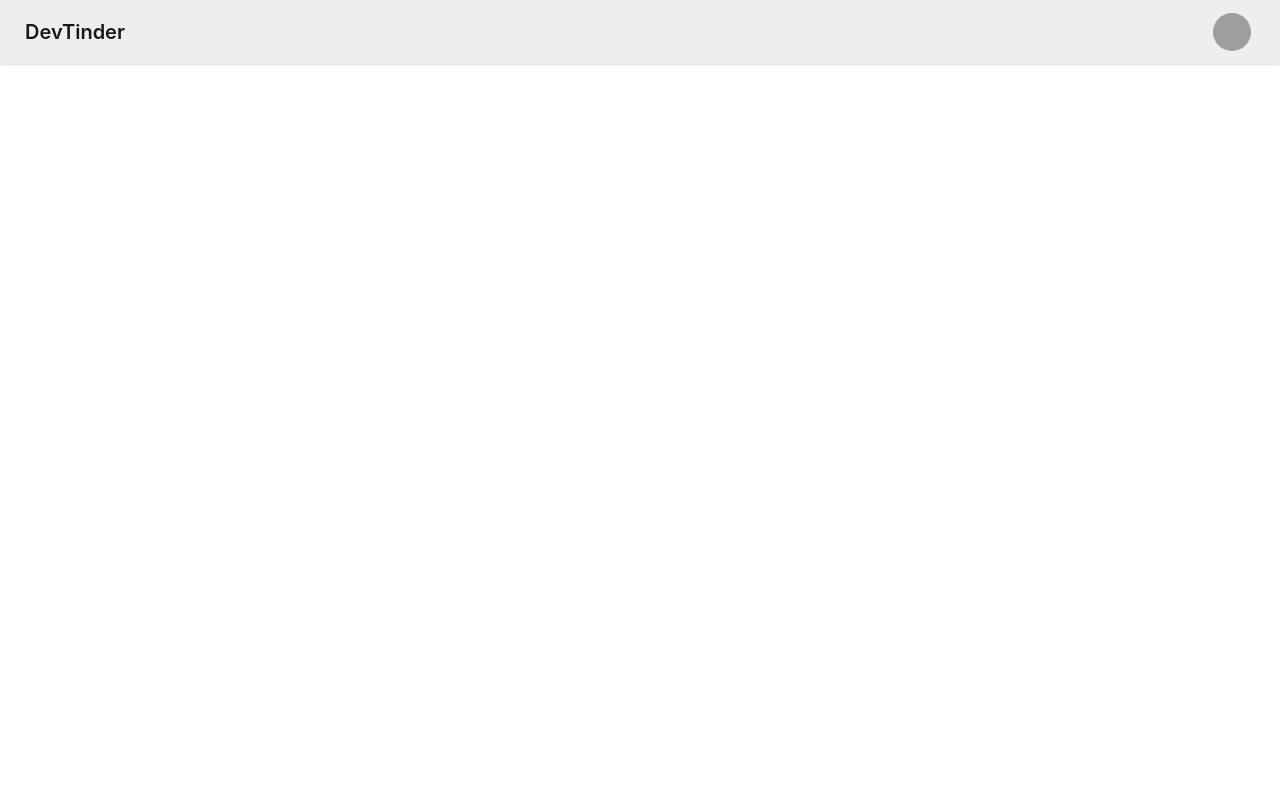
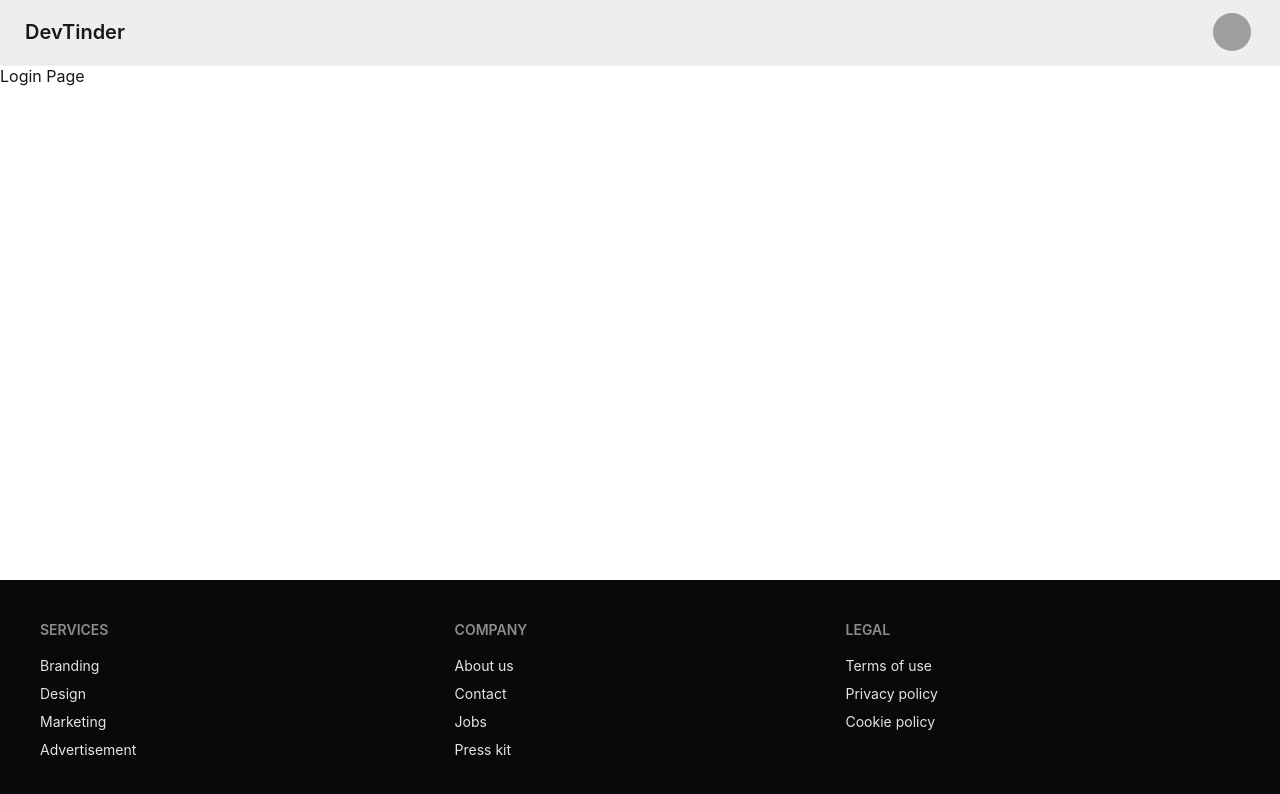
Before and after one commit to keerthanayadlapalli/DevTinder1, a React (Vite) app: page /login in a window 1280 px wide. Shown: the top 794 px of the page. Built offline with nearby package versions, Linux system fonts and the light colour scheme; grey boxes are pictures that could not be loaded.

Commit message:
Learnt about routing and also about the concept of Outlet

```diff
--- a/package.json
+++ b/package.json
@@ -13,6 +13,8 @@
     "@tailwindcss/vite": "^4.3.3",
     "react": "^19.2.7",
     "react-dom": "^19.2.7",
+    "react-router": "^8.3.1",
+    "react-router-dom": "^7.18.3",
     "tailwindcss": "^4.3.3"
   },
   "devDependencies": {
--- a/src/App.jsx
+++ b/src/App.jsx
@@ -1,38 +1,23 @@
+import {BrowserRouter,Routes,Route} from 'react-router-dom';
+import Body from './Body';
+import Login from './Login';
+import Profile from './Profile';
 function App() {
 
   return (
     <>
-      <div className="navbar bg-base-300 shadow-sm">
-  <div className="flex-1">
-    <a className="btn btn-ghost text-xl">DevTinder</a>
-  </div>
-  <div className="flex gap-2">
+      <BrowserRouter basename='/'>
+      <Routes>
+        <Route path ='/' element= {<Body />}>
+        <Route path ='/login' element= {<Login />}></Route>
+        <Route path ='/profile' element= {<Profile />}></Route>
+        </Route>
 
-    <div className="dropdown dropdown-end mx-5">
-      <div tabIndex={0} role="button" className="btn btn-ghost btn-circle avatar">
-        <div className="w-10 rounded-full">
-          <img
-            alt="Tailwind CSS Navbar component"
-            src="https://img.daisyui.com/images/stock/photo-1534528741775-53994a69daeb.webp" />
-        </div>
-      </div>
-      <ul
-        tabIndex={-1}
-        className="menu menu-sm dropdown-content bg-base-100 rounded-box z-1 mt-3 w-52 p-2 shadow">
-        <li>
-          <a className="justify-between">
-            Profile
-            <span className="badge">New</span>
-          </a>
-        </li>
-        <li><a>Settings</a></li>
-        <li><a>Logout</a></li>
-      </ul>
-    </div>
-  </div>
-</div>
+        </Routes>
+      </BrowserRouter>
+
     </>
   )
 }
 
-export default App
+export default App;
--- /dev/null
+++ b/src/Body.jsx
@@ -0,0 +1,16 @@
+import React from 'react'
+import Navbar from './Navbar';
+import { Outlet } from 'react-router-dom';
+import Footer from './Footer';
+
+const Body = () => {
+  return (
+    <div>
+      <Navbar />
+      <Outlet />
+      <Footer />
+    </div>
+  )
+}
+
+export default Body;
--- /dev/null
+++ b/src/Footer.jsx
@@ -0,0 +1,30 @@
+import React from 'react'
+
+const Footer = () => {
+  return (
+    <footer className="footer sm:footer-horizontal bg-neutral text-neutral-content p-10 fixed bottom-0 w-full">
+  <nav>
+    <h6 className="footer-title">Services</h6>
+    <a className="link link-hover">Branding</a>
+    <a className="link link-hover">Design</a>
+    <a className="link link-hover">Marketing</a>
+    <a className="link link-hover">Advertisement</a>
+  </nav>
+  <nav>
+    <h6 className="footer-title">Company</h6>
+    <a className="link link-hover">About us</a>
+    <a className="link link-hover">Contact</a>
+    <a className="link link-hover">Jobs</a>
+    <a className="link link-hover">Press kit</a>
+  </nav>
+  <nav>
+    <h6 className="footer-title">Legal</h6>
+    <a className="link link-hover">Terms of use</a>
+    <a className="link link-hover">Privacy policy</a>
+    <a className="link link-hover">Cookie policy</a>
+  </nav>
+</footer>
+  )
+}
+
+export default Footer;
--- /dev/null
+++ b/src/Login.jsx
@@ -0,0 +1,11 @@
+import React from 'react'
+
+const Login = () => {
+  return (
+    <div>
+      Login Page
+    </div>
+  )
+}
+
+export default Login;
--- /dev/null
+++ b/src/Navbar.jsx
@@ -0,0 +1,40 @@
+import React from 'react'
+
+const Navbar = () => {
+  return (
+      <div className="navbar bg-base-300 shadow-sm">
+  <div className="flex-1">
+    <a className="btn btn-ghost text-xl">DevTinder</a>
+  </div>
+  <div className="flex gap-2">
+
+    <div className="dropdown dropdown-end mx-5">
+      <div tabIndex={0} role="button" className="btn btn-ghost btn-circle avatar">
+        <div className="w-10 rounded-full">
+          <img
+            alt="Tailwind CSS Navbar component"
+            src="https://img.daisyui.com/images/stock/photo-1534528741775-53994a69daeb.webp" />
+        </div>
+      </div>
+      <ul
+        tabIndex={-1}
+        className="menu menu-sm dropdown-content bg-base-100 rounded-box z-1 mt-3 w-52 p-2 shadow">
+        <li>
+          <a className="justify-between">
+            Profile
+            <span className="badge">New</span>
+          </a>
+        </li>
+        <li><a>Settings</a></li>
+        <li><a>Logout</a></li>
+      </ul>
+    </div>
+  </div>
+</div>
+
+  )
+}
+
+
+
+export default Navbar;
--- /dev/null
+++ b/src/Profile.jsx
@@ -0,0 +1,11 @@
+import React from 'react'
+
+const Profile = () => {
+  return (
+    <div>
+      Profile Page
+    </div>
+  )
+}
+
+export default Profile
```
Also changed, not shown: 1 other file (tests, documents, lock files or other folders).
